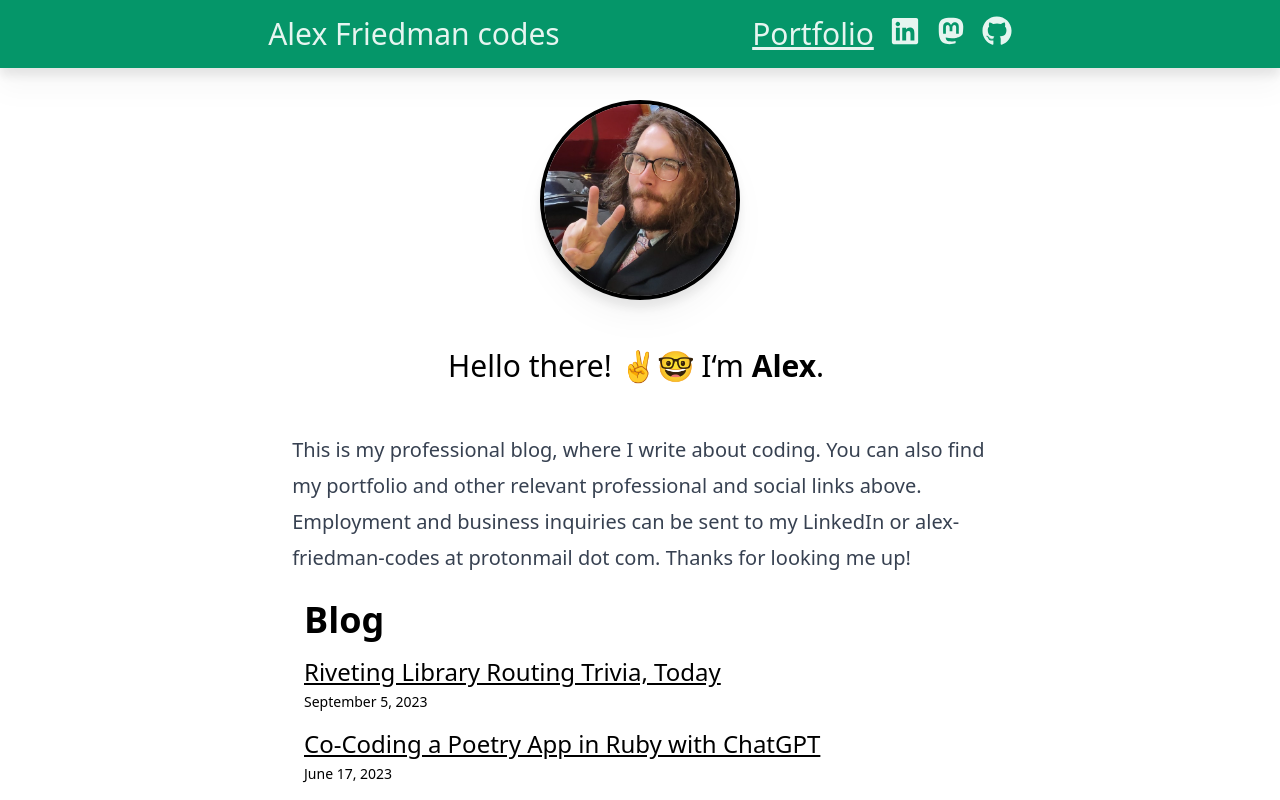
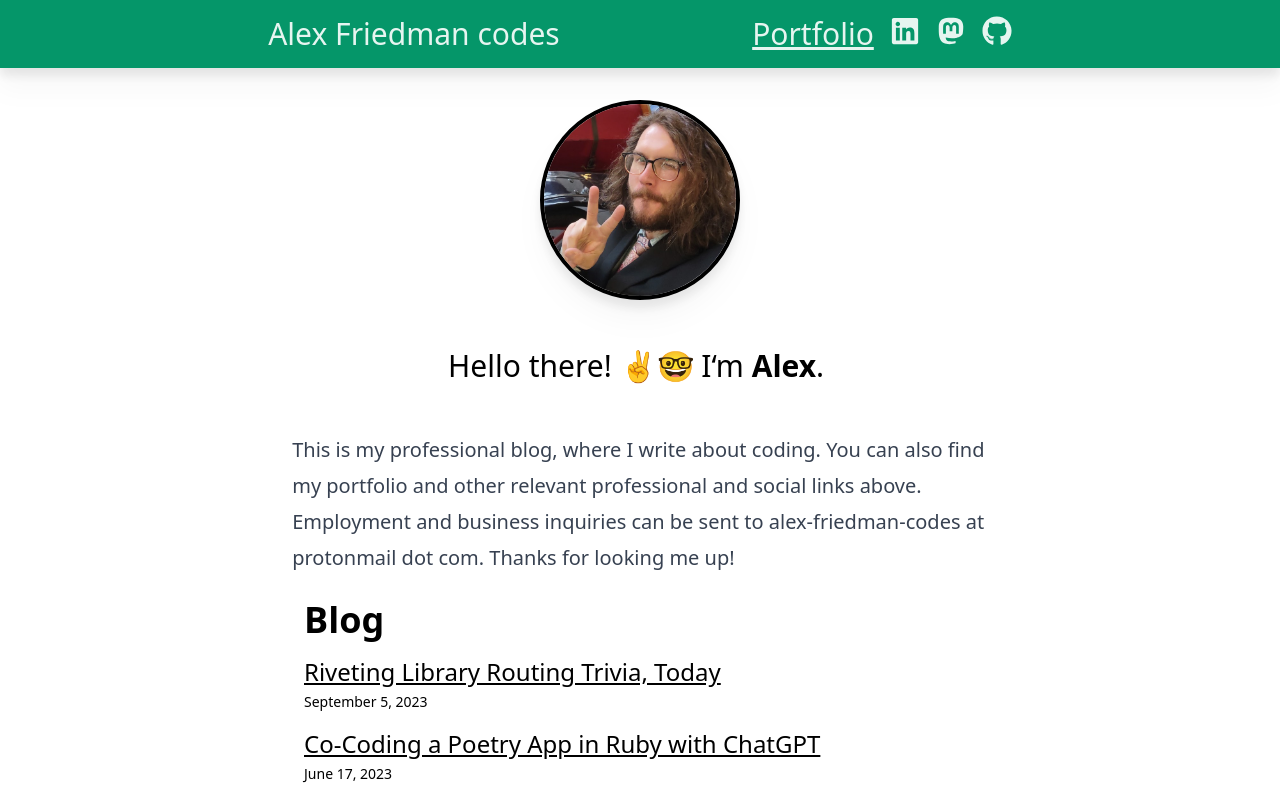
Before and after one commit to friedmanalexg/blog-nextjs-13, a Next.js app: page / in a window 1280 px wide. Shown: the top 800 px of the page. Built offline with nearby package versions, Linux system fonts and the light colour scheme.

Commit message:
Update text on app page.tsx

```diff
--- a/app/page.tsx
+++ b/app/page.tsx
@@ -11,7 +11,7 @@ export default function Home() {
         </span>&nbsp;
       </p>
       <p className="px-6 prose prose-xl prose-emerald dark:prose-invert mx-auto">
-        This is my professional blog, where I write about coding. You can also find my portfolio and other relevant professional and social links above. Employment and business inquiries can be sent to my LinkedIn or alex-friedman-codes at protonmail dot com. Thanks for looking me up!
+        This is my professional blog, where I write about coding. You can also find my portfolio and other relevant professional and social links above. Employment and business inquiries can be sent to alex-friedman-codes at protonmail dot com. Thanks for looking me up!
       </p>
 
       <Posts />
```
